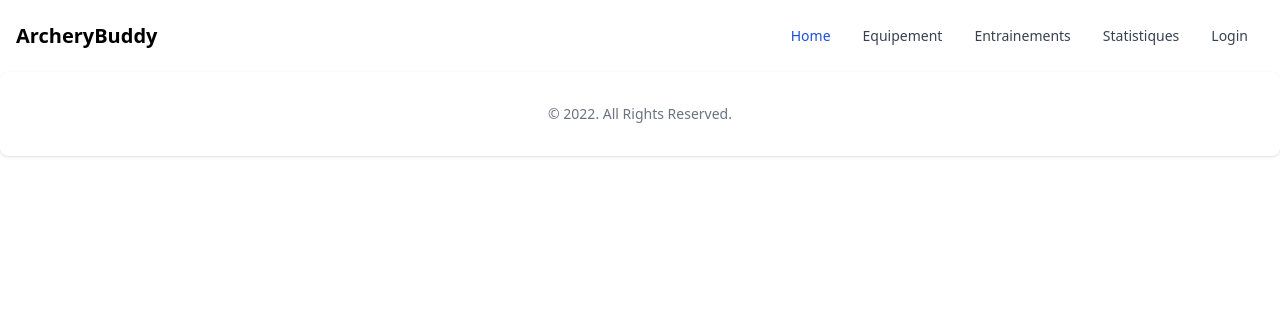
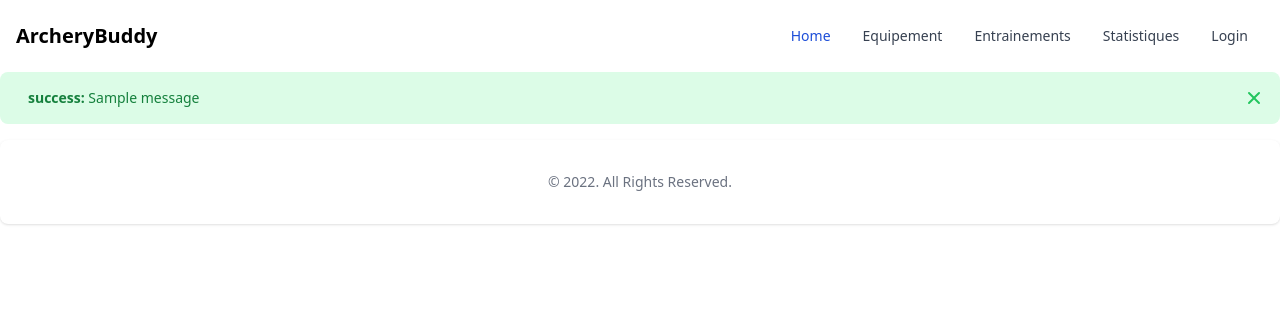
Before and after one commit to remace/OC-P13_Archery_Buddy, a Django app: template ArcheryBuddy/core/templates/core/home.html in a window 1280 px wide. Shown: the top 332 px of the page. Run offline with Django 4.2, Linux system fonts and the light colour scheme; the template is opened without the code that fills it, so the values that code supplies are empty; tables that the repository leaves empty hold one stand-in row (values such as "Sample post"); one stand-in notice (Sample message) is shown; some libraries are stand-ins or nearby versions.

Commit message:
🚚 moved flash messages to base html template

```diff
--- a/ArcheryBuddy/core/templates/core/base.html
+++ b/ArcheryBuddy/core/templates/core/base.html
@@ -12,6 +12,62 @@
 </head>
 <body>
     {% include "core/header_menu.html" %}
+
+    {% if messages %}
+        {% for message in messages%}
+
+            {% if message.tags == "error" %}
+            <div id="alert-{{message.tags}}" class="flex p-4 mb-4 bg-red-100 rounded-lg dark:bg-red-200" role="alert">
+                <span class="sr-only">Info</span>
+                <div class="ml-3 text-sm font-medium text-red-700 dark:text-red-800">
+                    <strong>{{message.tags}}:</strong> {{message}}
+                </div>
+                <button type="button" class="ml-auto -mx-1.5 -my-1.5 bg-red-100 text-red-500 rounded-lg focus:ring-2 focus:ring-red-400 p-1.5 hover:bg-red-200 inline-flex h-8 w-8 dark:bg-red-200 dark:text-red-600 dark:hover:bg-red-300" data-dismiss-target="#alert-{{message.tags}}" aria-label="Close">
+                  <span class="sr-only">Close</span>
+                  <svg class="w-5 h-5" fill="currentColor" viewBox="0 0 20 20" xmlns="http://www.w3.org/2000/svg"><path fill-rule="evenodd" d="M4.293 4.293a1 1 0 011.414 0L10 8.586l4.293-4.293a1 1 0 111.414 1.414L11.414 10l4.293 4.293a1 1 0 01-1.414 1.414L10 11.414l-4.293 4.293a1 1 0 01-1.414-1.414L8.586 10 4.293 5.707a1 1 0 010-1.414z" clip-rule="evenodd"></path></svg>
+                </button>
+            </div>
+
+            {% elif message.tags == "success" %}
+
+                <div id="alert-{{message.tags}}" class="flex p-4 mb-4 bg-green-100 rounded-lg dark:bg-green-200" role="alert">
+                    <span class="sr-only">Info</span>
+                    <div class="ml-3 text-sm font-medium text-green-700 dark:text-green-800">
+                        <strong>{{message.tags}}:</strong> {{message}}
+                    </div>
+                    <button type="button" class="ml-auto -mx-1.5 -my-1.5 bg-green-100 text-green-500 rounded-lg focus:ring-2 focus:ring-green-400 p-1.5 hover:bg-green-200 inline-flex h-8 w-8 dark:bg-green-200 dark:text-green-600 dark:hover:bg-green-300" data-dismiss-target="#alert-{{message.tags}}" aria-label="Close">
+                        <span class="sr-only">Close</span>
+                        <svg aria-hidden="true" class="w-5 h-5" fill="currentColor" viewBox="0 0 20 20" xmlns="http://www.w3.org/2000/svg"><path fill-rule="evenodd" d="M4.293 4.293a1 1 0 011.414 0L10 8.586l4.293-4.293a1 1 0 111.414 1.414L11.414 10l4.293 4.293a1 1 0 01-1.414 1.414L10 11.414l-4.293 4.293a1 1 0 01-1.414-1.414L8.586 10 4.293 5.707a1 1 0 010-1.414z" clip-rule="evenodd"></path></svg>
+                    </button>
+                </div>
+
+
+            {% elif message.tags == "warning" %}
+            <div id="alert-{{message.tags}}" class="flex p-4 mb-4 bg-yellow-100 rounded-lg dark:bg-yellow-200" role="alert">
+                <span class="sr-only">Info</span>
+                <div class="ml-3 text-sm font-medium text-yellow-700 dark:text-yellow-800">
+                    <strong>{{message.tags}}:</strong> {{message}}
+                </div>
+                <button type="button" class="ml-auto -mx-1.5 -my-1.5 bg-yellow-100 text-yellow-500 rounded-lg focus:ring-2 focus:ring-yellow-400 p-1.5 hover:bg-yellow-200 inline-flex h-8 w-8 dark:bg-yellow-200 dark:text-yellow-600 dark:hover:bg-yellow-300" data-dismiss-target="#alert-{{message.tags}}" aria-label="Close">
+                  <span class="sr-only">Close</span>
+                  <svg aria-hidden="true" class="w-5 h-5" fill="currentColor" viewBox="0 0 20 20" xmlns="http://www.w3.org/2000/svg"><path fill-rule="evenodd" d="M4.293 4.293a1 1 0 011.414 0L10 8.586l4.293-4.293a1 1 0 111.414 1.414L11.414 10l4.293 4.293a1 1 0 01-1.414 1.414L10 11.414l-4.293 4.293a1 1 0 01-1.414-1.414L8.586 10 4.293 5.707a1 1 0 010-1.414z" clip-rule="evenodd"></path></svg>
+                </button>
+              </div>
+            {% else %}
+                <div id="alert-{{message.tags}}" class="flex p-4 mb-4 bg-blue-100 rounded-lg dark:bg-blue-200" role="alert">
+                    <span class="sr-only">Info</span>
+                    <div class="ml-3 text-sm font-medium text-blue-700 dark:text-blue-800">
+                        <strong>{{message.tags}}:</strong> {{message}}
+                    </div>
+                    <button type="button" class="ml-auto -mx-1.5 -my-1.5 bg-blue-100 text-blue-500 rounded-lg focus:ring-2 focus:ring-blue-400 p-1.5 hover:bg-blue-200 inline-flex h-8 w-8 dark:bg-blue-200 dark:text-blue-600 dark:hover:bg-blue-300" data-dismiss-target="#alert-{{ message.tags}}" aria-label="Close">
+                        <span class="sr-only">Close</span>
+                        <svg aria-hidden="true" class="w-5 h-5" fill="currentColor" viewBox="0 0 20 20" xmlns="http://www.w3.org/2000/svg"><path fill-rule="evenodd" d="M4.293 4.293a1 1 0 011.414 0L10 8.586l4.293-4.293a1 1 0 111.414 1.414L11.414 10l4.293 4.293a1 1 0 01-1.414 1.414L10 11.414l-4.293 4.293a1 1 0 01-1.414-1.414L8.586 10 4.293 5.707a1 1 0 010-1.414z" clip-rule="evenodd"></path></svg>
+                    </button>
+                </div>
+            {% endif %}
+        {% endfor %}
+    {% endif%}
+
     {% block content %}
     {% endblock content %}
 
```
Also changed, not shown: ArcheryBuddy/accounts/templates/accounts/login.html (+5 -19 lines).
